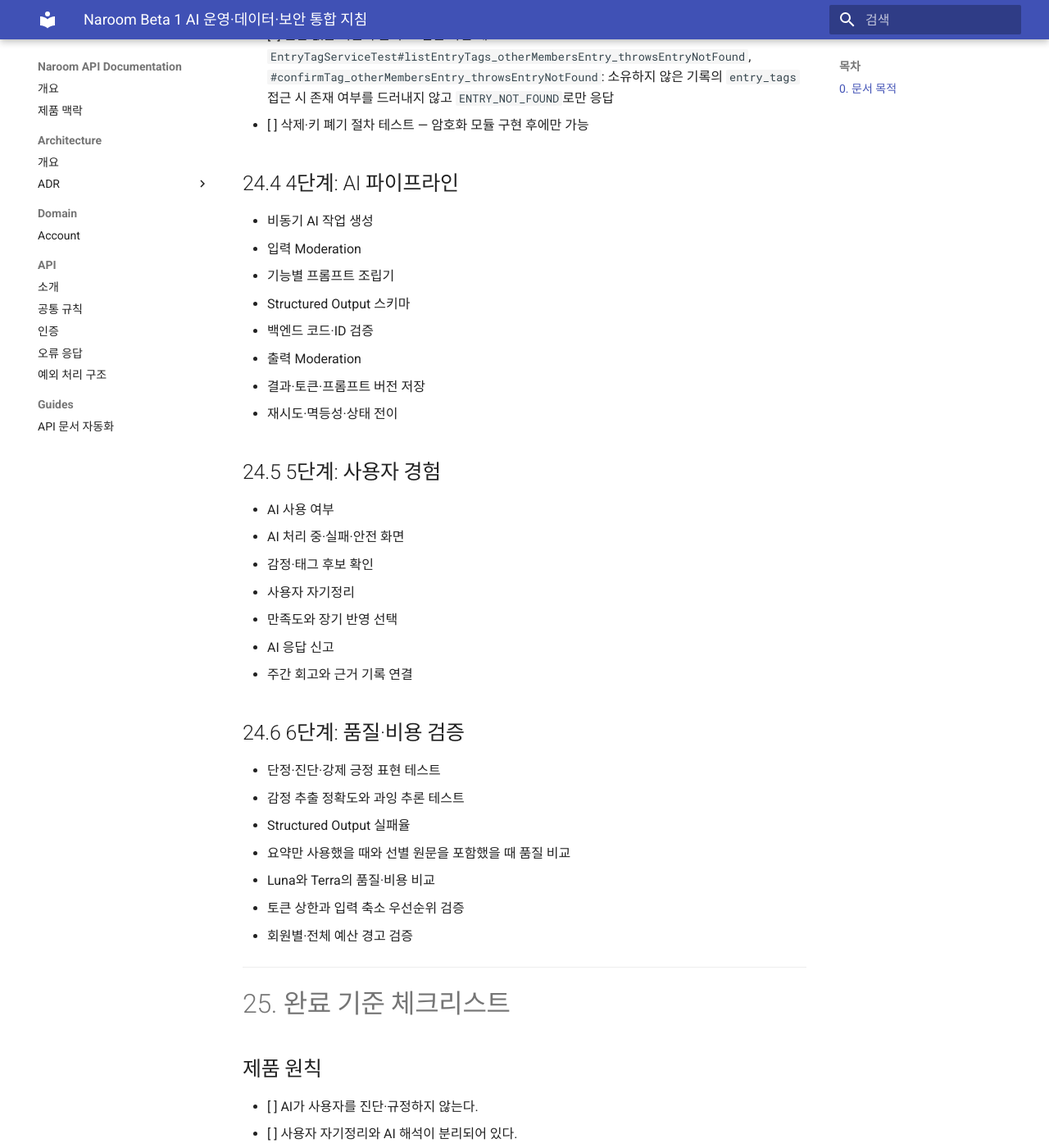
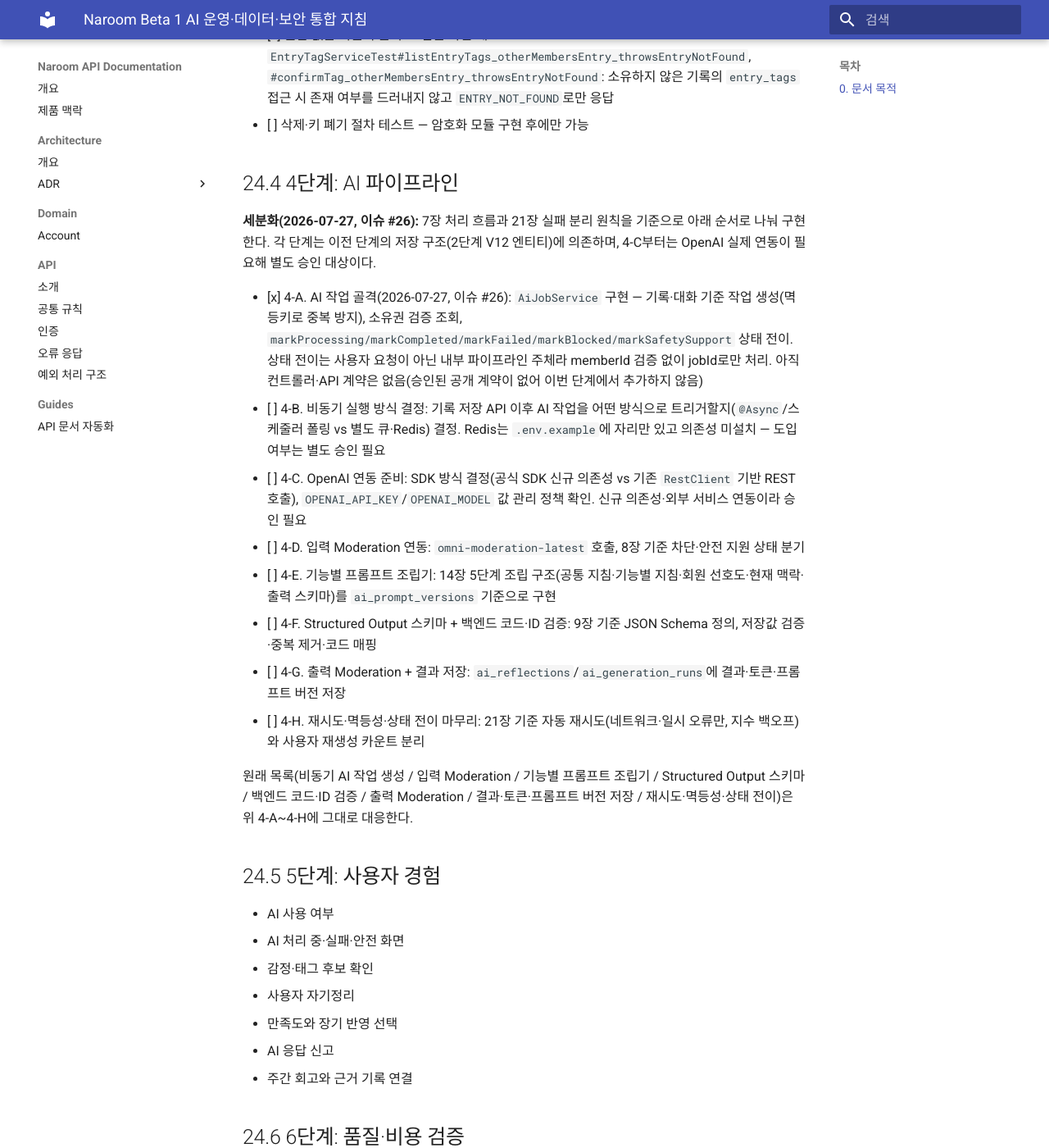
Before and after one commit to gvo-cheryl/narrom-api, an MkDocs documentation site: the page built from docs/api/ai-policy-architecture.md, in a window 1280 px wide and 1400 px high, scrolled down 32160 px. Shown: the whole window at 82% size. Built offline with MkDocs 1.6.1 and Material for MkDocs 9.7.7, drawn with Linux system fonts in a browser that asks for light colours.

Commit message:
docs(ai): 4단계 파이프라인 세분화 및 4-A 완료 체크
- 24.4절을 4-A~4-H 구현 단위로 세분화, 승인 필요 항목 명시
- 4-A(AI 작업 골격) 완료 체크

관련: #20, #26

```diff
--- a/docs/api/ai-policy-architecture.md
+++ b/docs/api/ai-policy-architecture.md
@@ -1084,14 +1084,18 @@ OpenAI가 처리할 본문을 별도의 암호문 상태로 보내면 모델이
 
 ## 24.4 4단계: AI 파이프라인
 
-- 비동기 AI 작업 생성
-- 입력 Moderation
-- 기능별 프롬프트 조립기
-- Structured Output 스키마
-- 백엔드 코드·ID 검증
-- 출력 Moderation
-- 결과·토큰·프롬프트 버전 저장
-- 재시도·멱등성·상태 전이
+**세분화(2026-07-27, 이슈 #26):** 7장 처리 흐름과 21장 실패 분리 원칙을 기준으로 아래 순서로 나눠 구현한다. 각 단계는 이전 단계의 저장 구조(2단계 V12 엔티티)에 의존하며, 4-C부터는 OpenAI 실제 연동이 필요해 별도 승인 대상이다.
+
+- [x] 4-A. AI 작업 골격(2026-07-27, 이슈 #26): `AiJobService` 구현 — 기록·대화 기준 작업 생성(멱등키로 중복 방지), 소유권 검증 조회, `markProcessing/markCompleted/markFailed/markBlocked/markSafetySupport` 상태 전이. 상태 전이는 사용자 요청이 아닌 내부 파이프라인 주체라 memberId 검증 없이 jobId로만 처리. 아직 컨트롤러·API 계약은 없음(승인된 공개 계약이 없어 이번 단계에서 추가하지 않음)
+- [ ] 4-B. 비동기 실행 방식 결정: 기록 저장 API 이후 AI 작업을 어떤 방식으로 트리거할지(`@Async`/스케줄러 폴링 vs 별도 큐·Redis) 결정. Redis는 `.env.example`에 자리만 있고 의존성 미설치 — 도입 여부는 별도 승인 필요
+- [ ] 4-C. OpenAI 연동 준비: SDK 방식 결정(공식 SDK 신규 의존성 vs 기존 `RestClient` 기반 REST 호출), `OPENAI_API_KEY`/`OPENAI_MODEL` 값 관리 정책 확인. 신규 의존성·외부 서비스 연동이라 승인 필요
+- [ ] 4-D. 입력 Moderation 연동: `omni-moderation-latest` 호출, 8장 기준 차단·안전 지원 상태 분기
+- [ ] 4-E. 기능별 프롬프트 조립기: 14장 5단계 조립 구조(공통 지침·기능별 지침·회원 선호도·현재 맥락·출력 스키마)를 `ai_prompt_versions` 기준으로 구현
+- [ ] 4-F. Structured Output 스키마 + 백엔드 코드·ID 검증: 9장 기준 JSON Schema 정의, 저장값 검증·중복 제거·코드 매핑
+- [ ] 4-G. 출력 Moderation + 결과 저장: `ai_reflections`/`ai_generation_runs`에 결과·토큰·프롬프트 버전 저장
+- [ ] 4-H. 재시도·멱등성·상태 전이 마무리: 21장 기준 자동 재시도(네트워크·일시 오류만, 지수 백오프)와 사용자 재생성 카운트 분리
+
+원래 목록(비동기 AI 작업 생성 / 입력 Moderation / 기능별 프롬프트 조립기 / Structured Output 스키마 / 백엔드 코드·ID 검증 / 출력 Moderation / 결과·토큰·프롬프트 버전 저장 / 재시도·멱등성·상태 전이)은 위 4-A~4-H에 그대로 대응한다.
 
 ## 24.5 5단계: 사용자 경험
 
```
